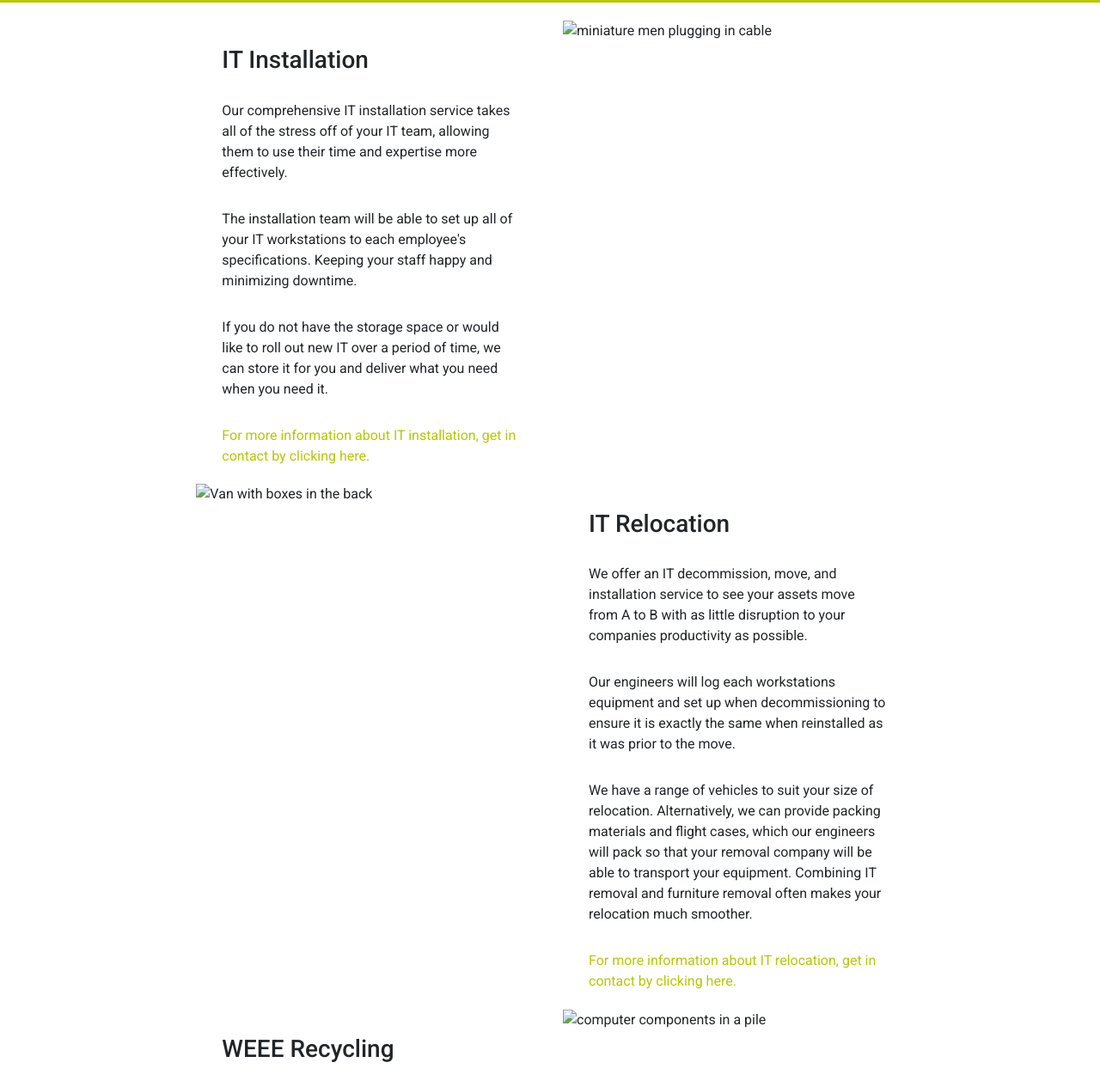
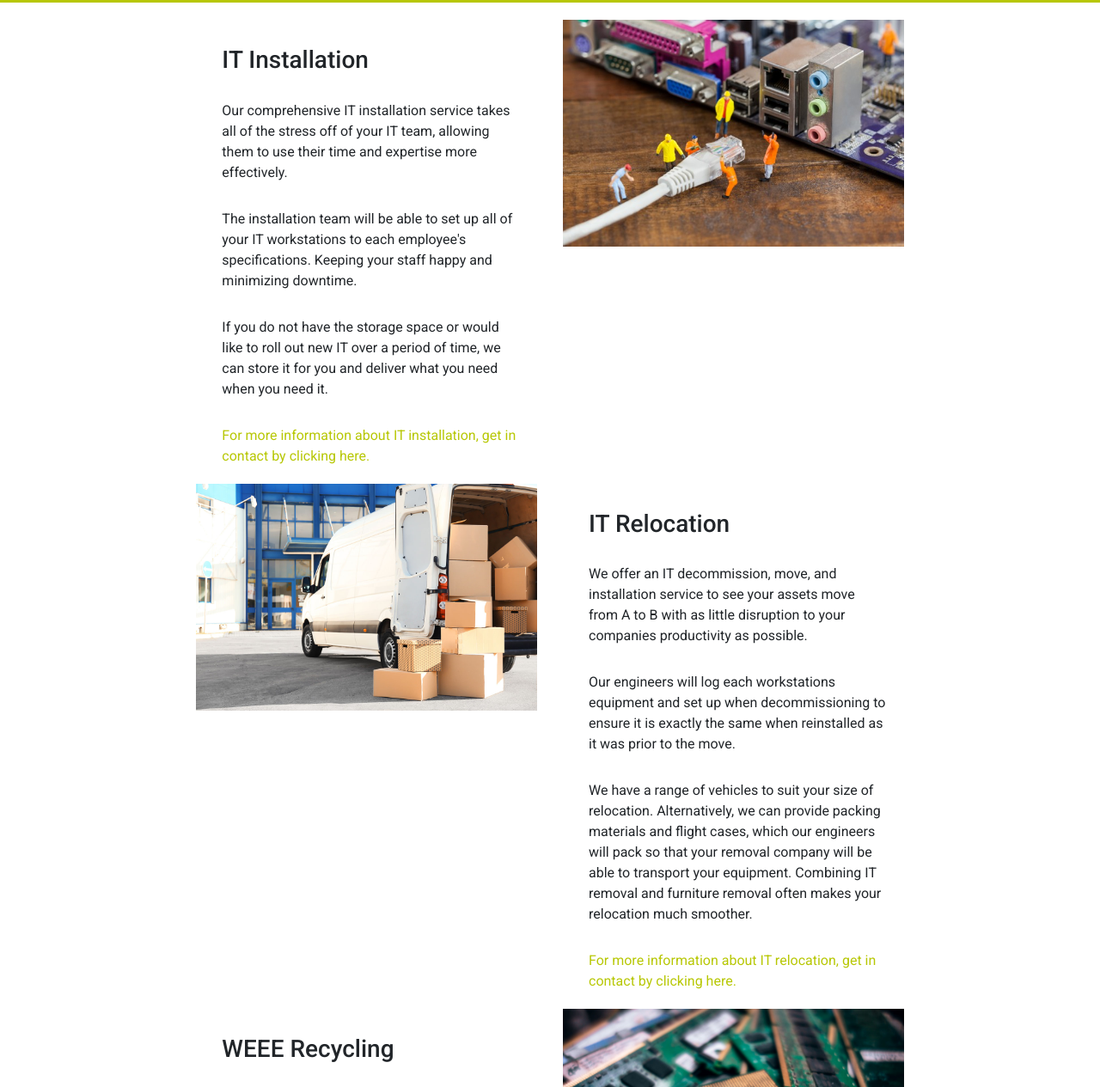
Before and after one commit to JMortifee/User-centric-front-end, a plain HTML site: page services.html in a window 1280 px wide. Shown: the part 601-1866 px from the top of the page at 86% size. Drawn offline with nearby package versions, Linux system fonts and the light colour scheme.

Commit message:
updated image locations

```diff
--- a/services.html
+++ b/services.html
@@ -15,7 +15,7 @@
   <header>
     <nav class="row no-gutters navbar navbar-expand-lg navbar-light bg-light">
       <a class="navbar-brand" href="index.html">
-        <img class="logo" src="assets/images/Fgreenstrideside.png" alt="Greenstride logo">
+        <img class="logo" src="assets/images/logo.png" alt="Greenstride logo">
       </a>
       <button class="navbar-toggler" type="button" data-toggle="collapse" data-target="#navbarSupportedContent" aria-controls="navbarSupportedContent" aria-expanded="false" aria-label="Toggle navigation">
         <span class="navbar-toggler-icon"></span>
@@ -67,14 +67,14 @@
     </div>
 
     <div class="col-md-6 col-xl-4">
-      <img class="image3" src="assets/images/miniature-engineer-worker-plug-lan-cable-computer_1252-838.jpg" alt="miniature men plugging in cable">
+      <img class="image3" src="assets/images/services-img-1.jpg" alt="miniature men plugging in cable">
     </div>
 
   </div>
 
   <div class="row home section2 justify-content-center middle">
     <div class="col-md-6 col-xl-4 hidden-sm">
-      <img class="image2" src="assets/images/Moving-Office1200px.jpg" alt="Van with boxes in the back">
+      <img class="image2" src="assets/images/services-img-2.jpg" alt="Van with boxes in the back">
     </div>
 
     <div class="col-md-6 col-xl-4">
@@ -86,7 +86,7 @@
     </div>
 
     <div class="col-md-6 col-xl-4 hidden-md">
-      <img class="image2" src="assets/images/Moving-Office1200px.jpg" alt="Van with boxes in the back">
+      <img class="image2" src="assets/images/services-img-2.jpg" alt="Van with boxes in the back">
     </div>
 
   </div>
@@ -102,7 +102,7 @@
     </div>
 
     <div class="col-md-6 col-xl-4">
-      <img class="image3" src="assets/images/WEEE.jpg" alt="computer components in a pile">
+      <img class="image3" src="assets/images/services-img-3.jpg" alt="computer components in a pile">
     </div>
 
   </div>
```
